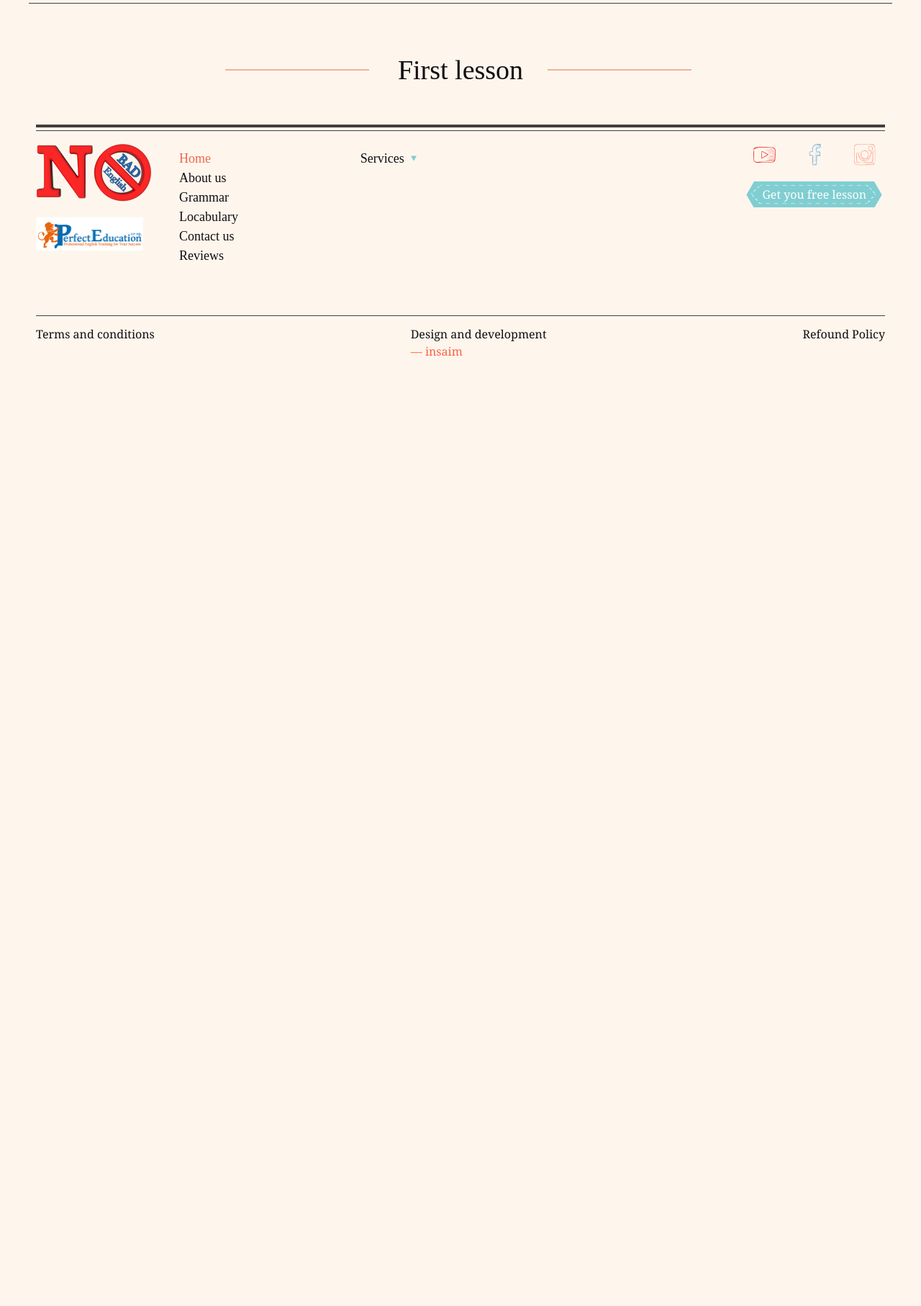
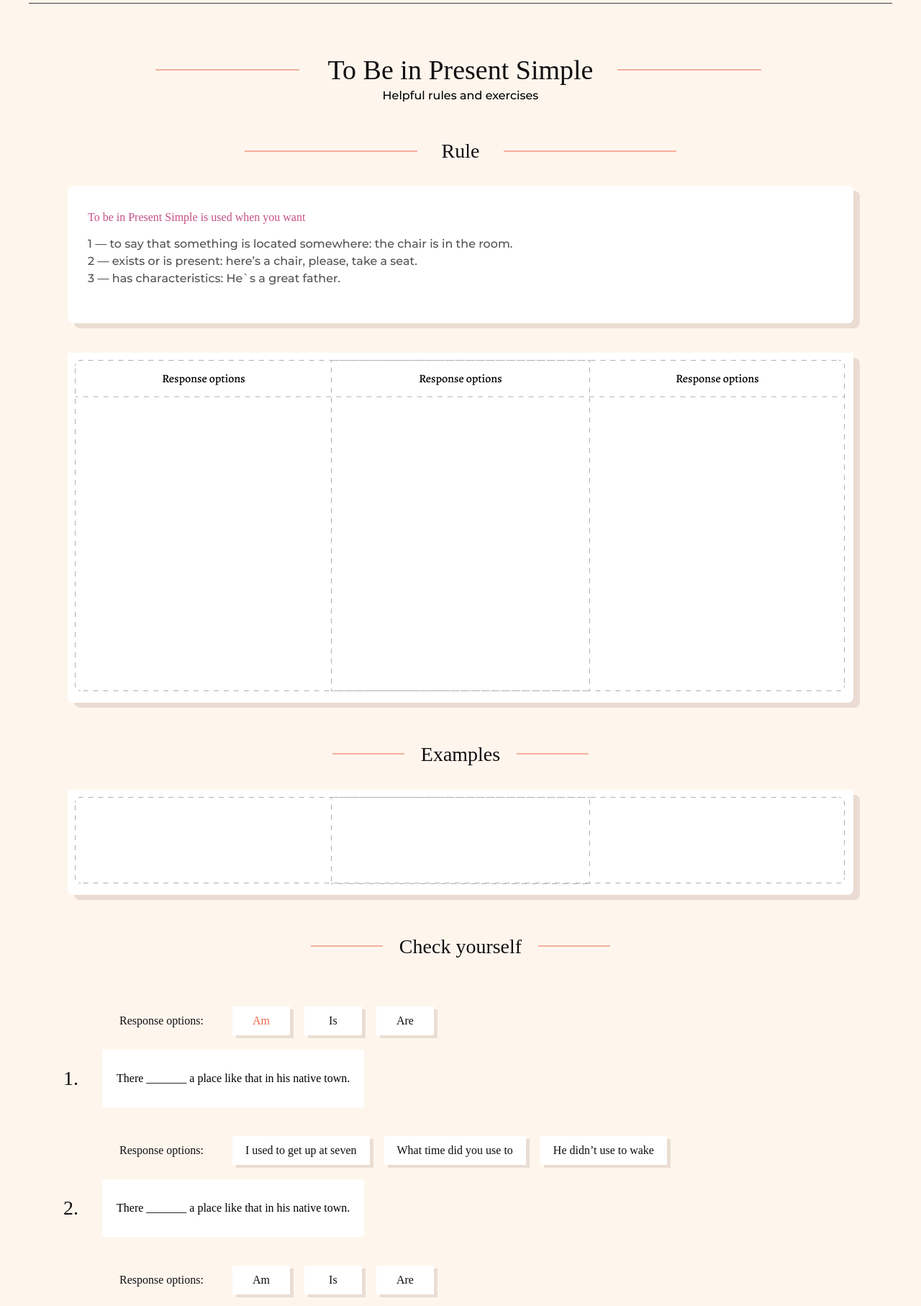
Before and after one commit to Lia5/2019-03-nobadenglish, a PHP site: page /pageTask.html in a window 1280 px wide. Shown: the part 106-1920 px from the top of the page at 72% size. Before the commit the page ends 601 px from the top, so only its background shows below. Run offline with PHP 8.4, Linux system fonts and the light colour scheme; some web fonts are replaced.

Commit message:
task des

```diff
--- a/jade/pages/pageTask.jade
+++ b/jade/pages/pageTask.jade
@@ -9,6 +9,7 @@ html(lang='ru')
 		header
 			include ../common/nav
 		include ../common/taskHeader
+		include ../common/taskFirst
 
 		include ../common/footer
 
--- a/pageTask.html
+++ b/pageTask.html
@@ -44,10 +44,110 @@
         </div>
       </nav>
     </header>
-    <section class="taskHeader">
+    <section class="task">
       <div class="wrap">
-        <div class="title"><span>First lesson</span></div>
-        <div class="taskHeader_body"></div>
+        <div class="title"><span>To Be in Present Simple</span></div>
+        <div class="subtitle">Helpful rules and exercises</div>
+        <div class="title title--small title--rule"><span>Rule</span></div>
+        <div class="task__body">
+          <div class="task__title">To be in Present Simple is used when you want</div>
+          <ol class="task__text">
+            <li>1 — to say that something is located somewhere: the chair is in the room.</li>
+            <li>2 — exists or is present: here’s a chair, please, take a seat.</li>
+            <li>3 — has characteristics: He`s a great father.</li>
+          </ol>
+        </div>
+        <div class="task__pic"><img src="img/page_task/task1.jpg" alt="task"></div>
+        <div class="title title--small title--examples"><span>Examples</span></div>
+        <div class="task__pic"><img src="img/page_task/examples1.jpg" alt="examples"></div>
+        <div class="title title--small title--check"><span>Check yourself    </span></div>
+        <ol class="task__items">
+          <li class="task__item">
+            <div class="task__options option">
+              <div class="option__name">Response options:</div>
+              <ul class="option__items">
+                <li class="option__item active">Am</li>
+                <li class="option__item">Is</li>
+                <li class="option__item">Are</li>
+              </ul>
+            </div>
+            <div class="task__qa">
+              <div class="task__num">1.</div>
+              <div class="task__qa-text">There _______ a place like that in his native town.</div>
+            </div>
+          </li>
+          <li class="task__item">
+            <div class="task__options option">
+              <div class="option__name">Response options:</div>
+              <ul class="option__items">
+                <li class="option__item">I used to get up at seven</li>
+                <li class="option__item">What time did you use to</li>
+                <li class="option__item">He didn’t use to wake</li>
+              </ul>
+            </div>
+            <div class="task__qa">
+              <div class="task__num">2.</div>
+              <div class="task__qa-text">There _______ a place like that in his native town.</div>
+            </div>
+          </li>
+          <li class="task__item">
+            <div class="task__options option">
+              <div class="option__name">Response options:</div>
+              <ul class="option__items">
+                <li class="option__item">Am</li>
+                <li class="option__item">Is</li>
+                <li class="option__item">Are</li>
+              </ul>
+            </div>
+            <div class="task__qa">
+              <div class="task__num">3.</div>
+              <div class="task__qa-text">There _______ a place like that in his native town.</div>
+            </div>
+          </li>
+        </ol>
+        <div class="task__btn">
+          <div class="btn--wrap">
+            <div class="btn btn--blue">
+              <input type="submit" value="Check task">
+            </div>
+          </div>
+        </div>
+        <div class="title title--small title--result"><span>Result</span></div>
+        <div class="task__result">
+          <div class="task__result-foto"><img src="img/page_task/result-yes.jpg" alt="result"><img src="img/page_task/result-no.jpg" alt="result" class="display-none"></div>
+          <div class="task__result-text">Revise the rule again and try one more time!</div>
+        </div>
+      </div>
+    </section>
+    <section class="taskFirst">
+      <div class="wrap">
+        <div class="taskFirst__body">
+          <div class="taskFirst__text">
+            <div class="taskFirst__title">You first free lesson</div>
+            <p>Send a request - appointment of a convenient time to call on Skype - discuss your goals </p>
+          </div>
+          <ul class="taskFirst__form">
+            <form>
+              <div class="free__form">
+                <div class="input--wrap">
+                  <input type="text" name="name" placeholder="Name" required>
+                </div>
+                <div class="input--wrap">
+                  <input type="text" name="skype" placeholder="Skype" required>
+                </div>
+                <div class="input--wrap">
+                  <input type="text" name="email" placeholder="Email" required>
+                </div>
+                <div class="tv__min-text">Consent to personal data processing</div>
+                <div class="btn--wrap">
+                  <div class="btn btn--red">
+                    <input type="submit" value="Get you tests lesson">
+                  </div>
+                </div>
+              </div>
+            </form>
+          </ul>
+        </div>
       </div>
     </section>
     <footer class="footer">
--- a/scss/_media.scss
+++ b/scss/_media.scss
@@ -61,8 +61,12 @@
             padding-right: 10px;
         }
     }
-
-
+//task
+    .task {
+        &__body {
+            max-width: 1000px;
+        }
+    }
 
 }
 
@@ -320,6 +324,20 @@
                     margin-left: auto;
                 }
             }
+        }
+
+    }
+    //pageTask
+    .about {
+        &__body {
+            padding-bottom: 262px;
+            background: #FFB843 url('../img/page_task/bgtaskfirst-mob.png') no-repeat center top;
+            flex-direction: column-reverse;
+            background-position:  center bottom;
+        }
+        &__form {
+            padding: 20px 13vw;
+            max-width: 100vw;
         }
 
     }
--- a/scss/main.scss
+++ b/scss/main.scss
@@ -354,11 +354,13 @@ ul,li {
 }
 .tabs__content {
 	display: none; /* по умолчанию прячем все блоки */
-  }
-  .tabs__content.active {
+}
+.tabs__content.active {
 	display: block; /* по умолчанию показываем нужный блок */
-  }
-
+}
+.display-none {
+	display: none;
+}
 
 @import "sections/nav";
 @import "sections/header";
@@ -382,5 +384,6 @@ ul,li {
 @import "sections/servicesGift";
 
 @import "sections/listing";
+@import "sections/task";
 
 @import "media"; // Always at the end
--- a/scss/sections/_about.scss
+++ b/scss/sections/_about.scss
@@ -7,8 +7,6 @@
         background-repeat: no-repeat;
         display: flex;
         justify-content: space-between;
-    }
-    &__body {
         padding-top: 0;
         padding-bottom: 0;
     }
--- /dev/null
+++ b/scss/sections/_task.scss
@@ -0,0 +1,245 @@
+.task {
+    .subtitle {
+        padding-top: 7px;
+    }
+    .title--rule {
+        margin-top: 48px;
+        span:before,
+        span:after {
+            width: 240px;
+        }
+        span:before {
+            left: -274px;
+        }
+        span:after {
+            right: -274px;
+        }
+    }
+    .title--examples {
+        padding-top: 35px;
+        margin-bottom: 32px;
+    }
+    .title--check {
+        padding-top: 35px;
+        margin-bottom: 32px;
+    }
+    .title--result {
+        padding-top: 40px;
+        margin-bottom: 37px;
+    }
+    &__body {
+        background: #fff;
+        line-height: 24px;
+        line-height: 1.5;
+        font-size: 16px;
+        box-shadow: 9px 7px 0px rgba(95, 44, 26, 0.125519);
+        border-radius: 8px;
+        padding: 32px 28px 50px;
+        max-width: 1092px;
+        margin: 31px auto 41px;
+    }
+    &__title {
+        font-family: "VastShadow";
+        color: #C45085;
+        margin-bottom: 13px;
+    }
+    &__text {
+        max-width: 1092px;
+        margin: 0 auto;
+        padding: 0;
+        margin: 0;
+        font-family: "Montserrat";
+        font-weight: 500;
+        color: #505050;
+    }
+    &__pic {
+        max-width: 1092px;
+        margin: 0 auto 20px;
+        background: #FFFFFF;
+        box-shadow: 9px 7px 0px rgba(95, 44, 26, 0.125519);
+        border-radius: 8px;
+        img {
+            width: 100%;
+            height: auto;
+        }
+    }
+    &__items {
+        display: flex;
+        flex-direction: column;
+        font-family: "Alegreya";
+        font-style: normal;
+        font-weight: 500;
+        font-size: 16px;
+        line-height: 22px;/* identical to box height, or 137% */
+        padding: 0;
+        margin: 0 auto;
+        max-width: 1104px;
+        padding-top: 34px
+    }
+    &__item {
+        margin-bottom: 40px;
+    }
+    &__qa {
+        display: flex;
+
+        align-items: center;
+        color: #000000;
+        &-text {
+            padding: 29px 20px;
+            background: #fff;
+        }
+    }
+    &__num {
+        font-family: "VastShadow";
+        font-style: normal;
+        font-weight: normal;
+        font-size: 28px;
+        line-height: 34px;/* identical to box height, or 121% */
+        text-align: center;
+        margin-right: 33px;
+        color: #110E11;
+
+    }
+    &__btn {
+        text-align: center;
+    }
+    &__result {
+        position: relative;
+        max-width: 648px;
+        margin: 0 auto;
+        padding: 16px 30px 22px;
+        display: flex;
+        align-items: center;
+
+        background: #FFFFFF;
+        box-shadow: 9px 7px 0px rgba(95, 44, 26, 0.125519);
+        border-radius: 8px;
+        &-foto {
+            border-radius: 50%;
+            width: 91px;
+            overflow: hidden;
+            margin-right: 18px;
+
+            img {
+                width: 100%;
+            }
+        }
+        &-text {
+            max-width: 340px;
+            font-family: "VastShadow";
+            font-size: 18px;
+            line-height: 24px;/* or 133% */
+            line-height: 1.33;
+            color: #000000;
+        }
+        &:after {
+            content: "";
+            position: absolute;
+            transform: scale(0.97);
+            top: 0;
+            left: 0;
+            width: 100%;
+            height: 100%;
+            border: 1px dashed #FFE1EF;
+            pointer-events: none;
+        }
+    }
+}
+.option {
+    display: flex;
+    align-items: center;
+    margin-bottom: 15px;
+    &__items {
+        display: flex;
+    }
+    &__item {
+        min-width: 80px;
+        text-align: center;
+        padding: 9px 18px;
+        margin-right: 20px;
+        margin-bottom: 5px;
+        background: #FFFFFF;
+        box-shadow: 5px 4px 0px rgba(95, 44, 26, 0.12);
+        &.active {
+            color: #ED694D;
+        }
+        &:hover {
+            cursor: pointer;
+            box-shadow: none;
+        }
+    }
+    &__name {
+        padding: 9px 40px 9px 78px;
+        margin-bottom: 5px;
+    }
+}
+.taskFirst {
+   padding-top: 50px;
+    &__body {
+        background: url('../img/page_task/bgtaskfirst.png');
+        height: 100%;
+        background-size: 100%;
+        background-position: center center;
+        background-repeat: no-repeat;
+        display: flex;
+        justify-content: space-between;
+        padding-top: 0;
+        padding-bottom: 0;
+    }
+    &__text {
+        // max-width: 37vw;
+        // padding: 8vw 5vw 13vw 5vw;
+
+        padding: 109px 70px 0px 46px;
+        max-width: 520px;
+        font-family: "Montserrat";
+        font-weight: 500;
+        font-size: 18px;
+        line-height: 26px;/* or 144% */
+        line-height: 1.44;
+        color: #110E11;
+        p {
+            max-width: 90%;
+        }
+    }
+    &__title {
+        font-family: "VastShadow";
+        font-size: 28px;
+        line-height: 34px;/* identical to box height, or 121% */
+        line-height: 1.21;
+        padding-bottom: 10px;
+    }
+    &__form {
+        padding: 134px 119px 39px 50px;
+        .free__form {
+            display: flex;
+            flex-direction: column;
+            max-width: 295px;
+            margin: 0 auto;
+            padding-bottom: 0;
+        }
+        .tv__min-text {
+            position: static;
+            margin-right: 0;
+            transform: none;
+            padding-right: 0;
+            font-size: 14px;
+            margin-bottom: 9px;
+            color: #fff;
+            text-align: center;
+            margin-top: -10px;
+        }
+        .input--wrap {
+            margin-right: 0;
+            width: 100%;
+            max-width: none;
+            margin-bottom: 17px;
+            input {
+                padding-top: 18px;
+                padding-bottom: 14px;
+            }
+
+        }
+    }
+
+}
```
Also changed, not shown: jade/common/taskFirst.jade (added, +19 -0 lines), jade/common/taskHeader.jade (+62 -3 lines), README.md, css/main.min.css, img/page_task/bgtaskfirst-mob.jpg (added), img/page_task/bgtaskfirst.png (added), img/page_task/examples1.jpg (added), img/page_task/result-no.jpg (added), img/page_task/result-yes.jpg (added), img/page_task/task1.jpg (added).
